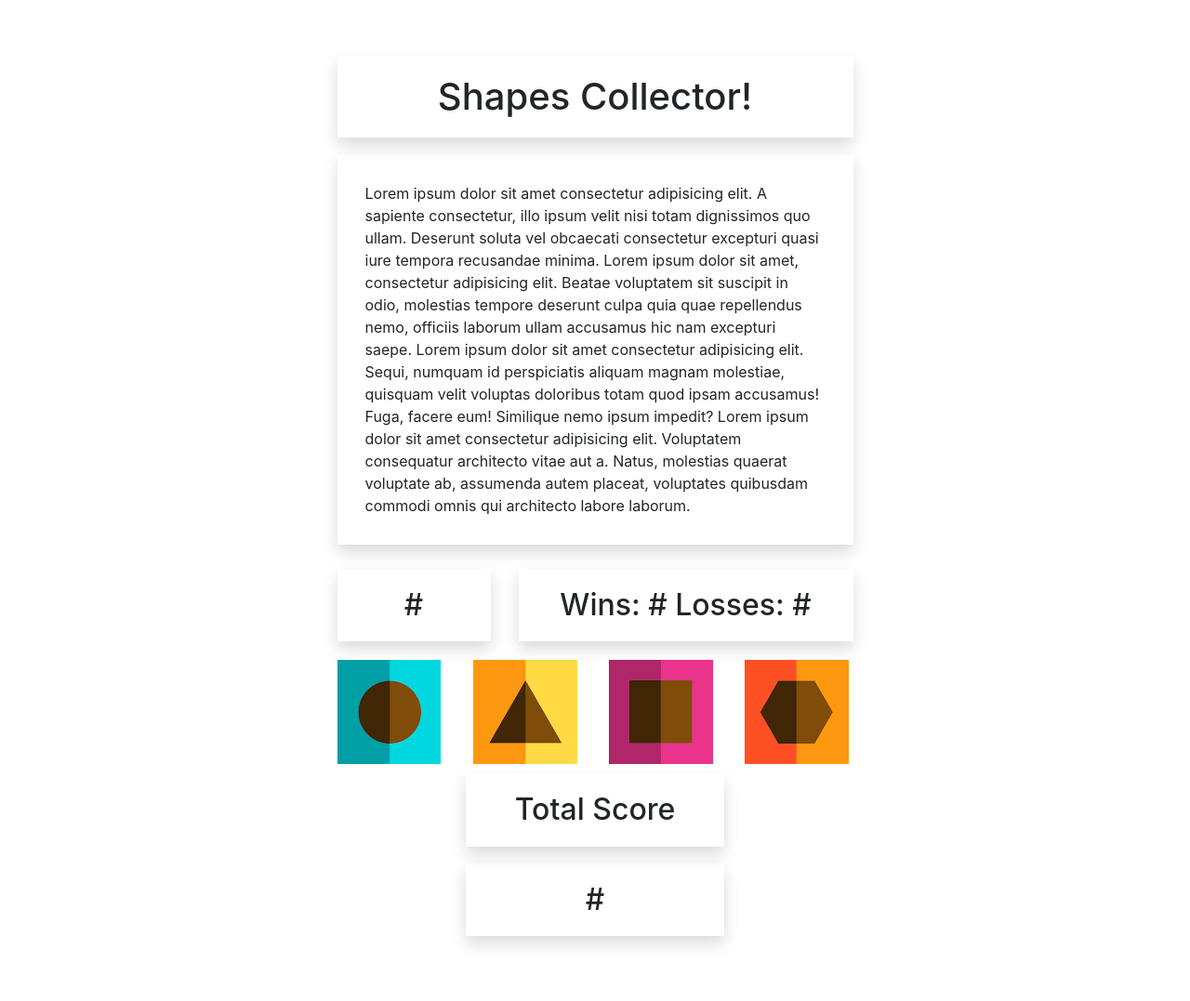
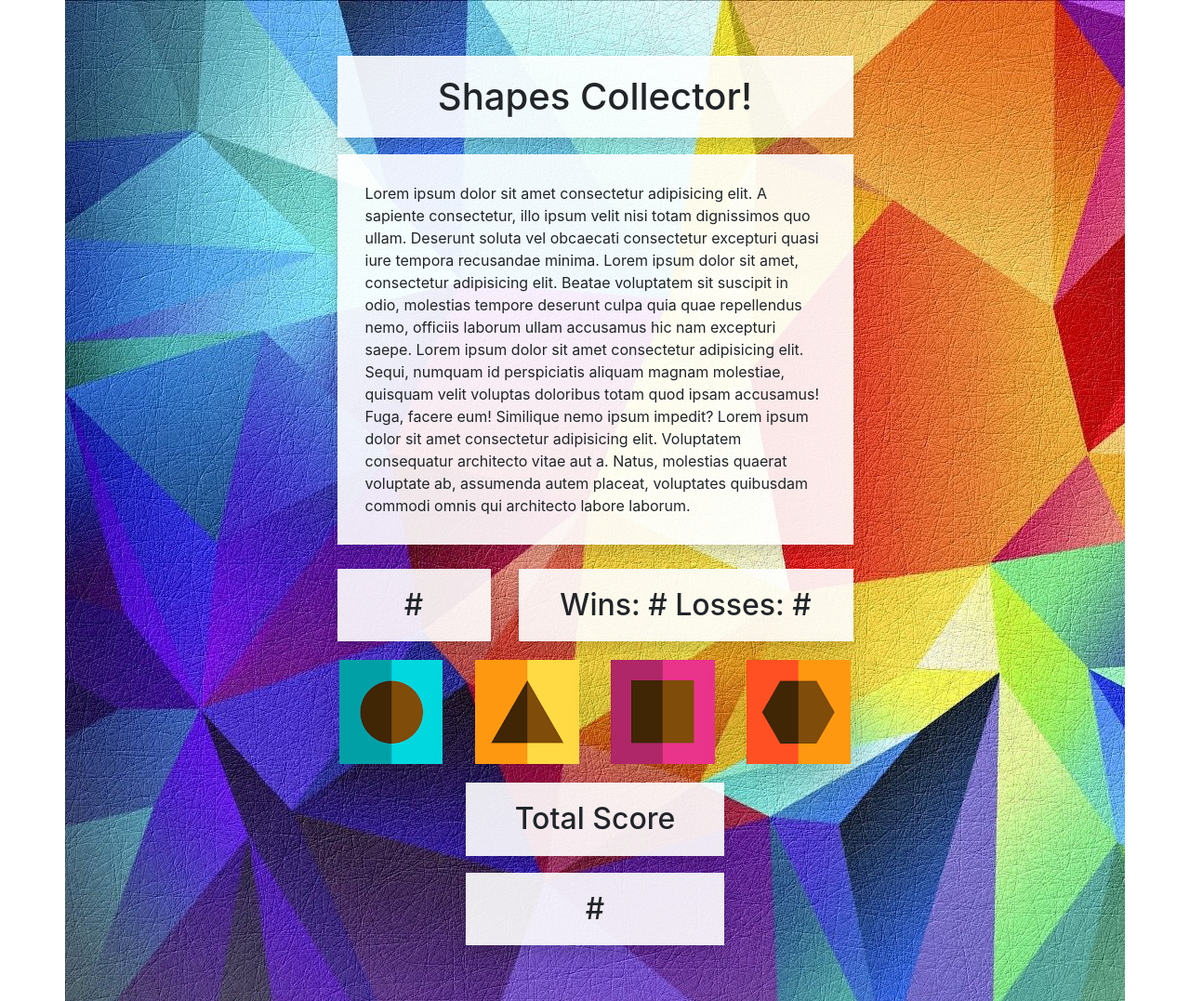
Before and after one commit to bigbuckalex/unit-4-game-alt, a plain HTML site: page index.html in a window 1280 px wide. Shown: the whole page at 93% size. Drawn offline with nearby package versions, Linux system fonts and the light colour scheme.

Commit message:
finished css

```diff
--- a/assets/css/style.css
+++ b/assets/css/style.css
@@ -1,3 +1,9 @@
+
+
+.container{
+    background-image: url("../images/background.png");
+}
+
 .wrap{
     width: 50%;
     margin: auto;
@@ -7,30 +13,31 @@
     margin-top: 60px;
     padding: 20px;
     text-align: center;
-}
+    background-color: rgba(255, 255, 255, 0.9);}
 
 #instructions{
     margin-top: 10px;
     padding: 30px;
-}
+    background-color: rgba(255, 255, 255, 0.9);}
 
 #target-number{
     margin-top: 10px;
     padding: 20px;
     text-align: center;
-}
+    background-color: rgba(255, 255, 255, 0.9);}
 
 #wins-losses{
     margin-top: 10px;
     margin-bottom: 20px;
     padding: 20px;
     text-align: center;
-}
+    background-color: rgba(255, 255, 255, 0.9);}
 
 #total-heading{
-    margin-top: 10px;
+    margin-top: 20px;
     padding: 20px;
     text-align: center;
+    background-color: rgba(255, 255, 255, 0.9);
 }
 
 #total-num{
@@ -38,4 +45,4 @@
     margin-bottom: 60px;
     padding: 20px;
     text-align: center;
-}
+    background-color: rgba(255, 255, 255, 0.9);}
--- a/index.html
+++ b/index.html
@@ -17,7 +17,7 @@
                 <div class="col"><h1 id="header" class="shadow">Shapes Collector!</h1></div>
             </div>
             <div class="row">
-                <div class="col">
+                <div class="col-sm">
                     <p id="instructions" class="shadow">Lorem ipsum dolor sit amet consectetur adipisicing elit. A sapiente consectetur, illo ipsum velit nisi totam dignissimos quo ullam. Deserunt soluta vel obcaecati consectetur excepturi quasi iure tempora recusandae minima. Lorem ipsum dolor sit amet, consectetur adipisicing elit. Beatae voluptatem sit suscipit in odio, molestias tempore deserunt culpa quia quae repellendus nemo, officiis laborum ullam accusamus hic nam excepturi saepe. Lorem ipsum dolor sit amet consectetur adipisicing elit. Sequi, numquam id perspiciatis aliquam magnam molestiae, quisquam velit voluptas doloribus totam quod ipsam accusamus! Fuga, facere eum! Similique nemo ipsum impedit? Lorem ipsum dolor sit amet consectetur adipisicing elit. Voluptatem consequatur architecto vitae aut a. Natus, molestias quaerat voluptate ab, assumenda autem placeat, voluptates quibusdam commodi omnis qui architecto labore laborum.</p>
                 </div>
             </div>
@@ -30,17 +30,17 @@
                 </div>
             </div>
             <div class="row">
-                <div class="col">
-                    <img src="assets/images/circle.png" alt="circle">
+                <div class="col" align="center">
+                    <img class="shadow-lg" src="assets/images/circle.png" alt="circle">
                 </div>
-                <div class="col">
-                    <img src="assets/images/triangle.png" alt="triangle">
+                <div class="col" align="center">
+                    <img class="shadow-lg" src="assets/images/triangle.png" alt="triangle">
                 </div>
-                <div class="col">
-                    <img src="assets/images/square.png" alt="square">
+                <div class="col" align="center">
+                    <img class="shadow-lg" src="assets/images/square.png" alt="square">
                 </div>
-                <div class="col">
-                    <img src="assets/images/hex.png" alt="hexagon">
+                <div class="col" align="center">
+                    <img class="shadow-lg" src="assets/images/hex.png" alt="hexagon">
                 </div>
             </div>
             <div class="wrap">
```
Also changed, not shown: assets/images/background.png (added).
